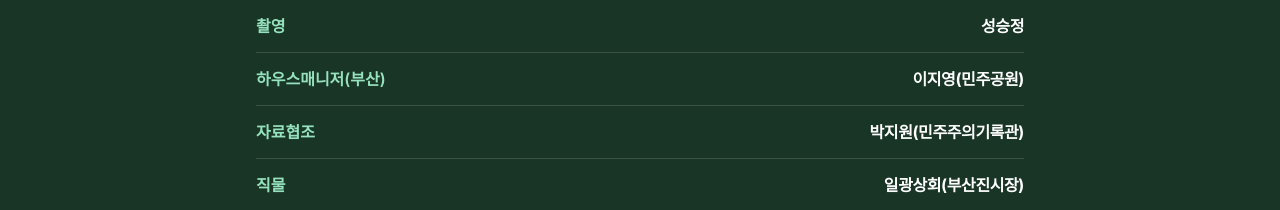
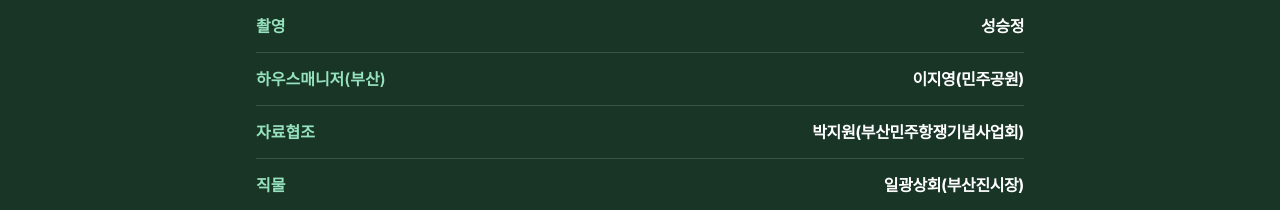
Before and after one commit to laurent721/lesvillescoulantes, a React (Vite) app: page / in a window 1280 px wide. Shown: the part 1180-1390 px from the top of the page. Built offline with nearby package versions, Linux system fonts and the light colour scheme; a web font is replaced by a local one.

Commit message:
fix: update credit organization name for data support

```diff
--- a/src/data/defaultContent.ts
+++ b/src/data/defaultContent.ts
@@ -18,7 +18,7 @@
       { role: '퍼포머', names: '현림' },
       { role: '촬영', names: '성승정' },
       { role: '하우스매니저(부산)', names: '이지영(민주공원)' },
-      { role: '자료협조', names: '박지원(민주주의기록관)' },
+      { role: '자료협조', names: '박지원(부산민주항쟁기념사업회)' },
       { role: '직물', names: '일광상회(부산진시장)' },
       { role: '의상', names: '또또패션(부산진시장)' },
       { role: '사무협력', names: '채명훈(박종철기념사업회)' },
```
